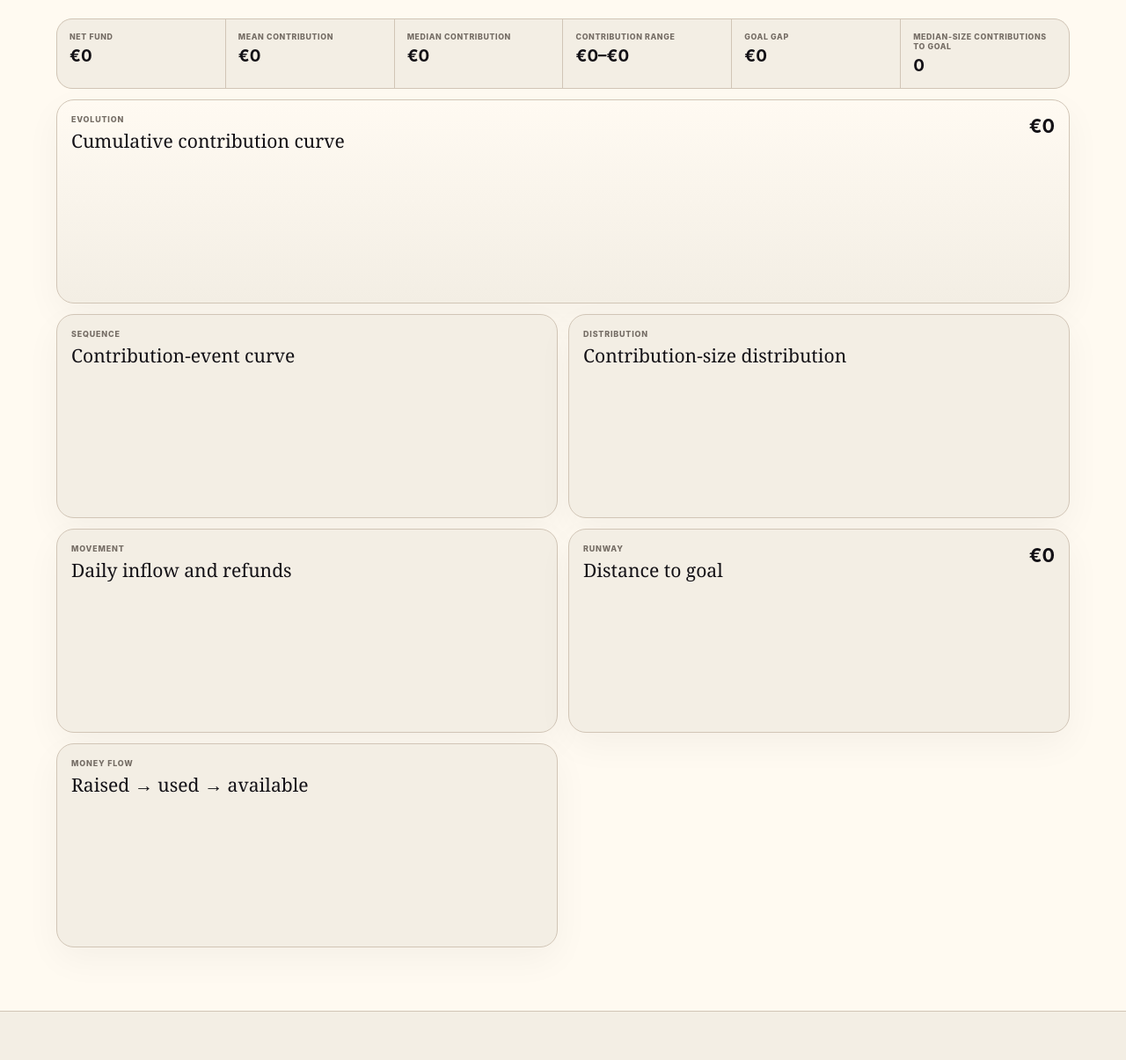
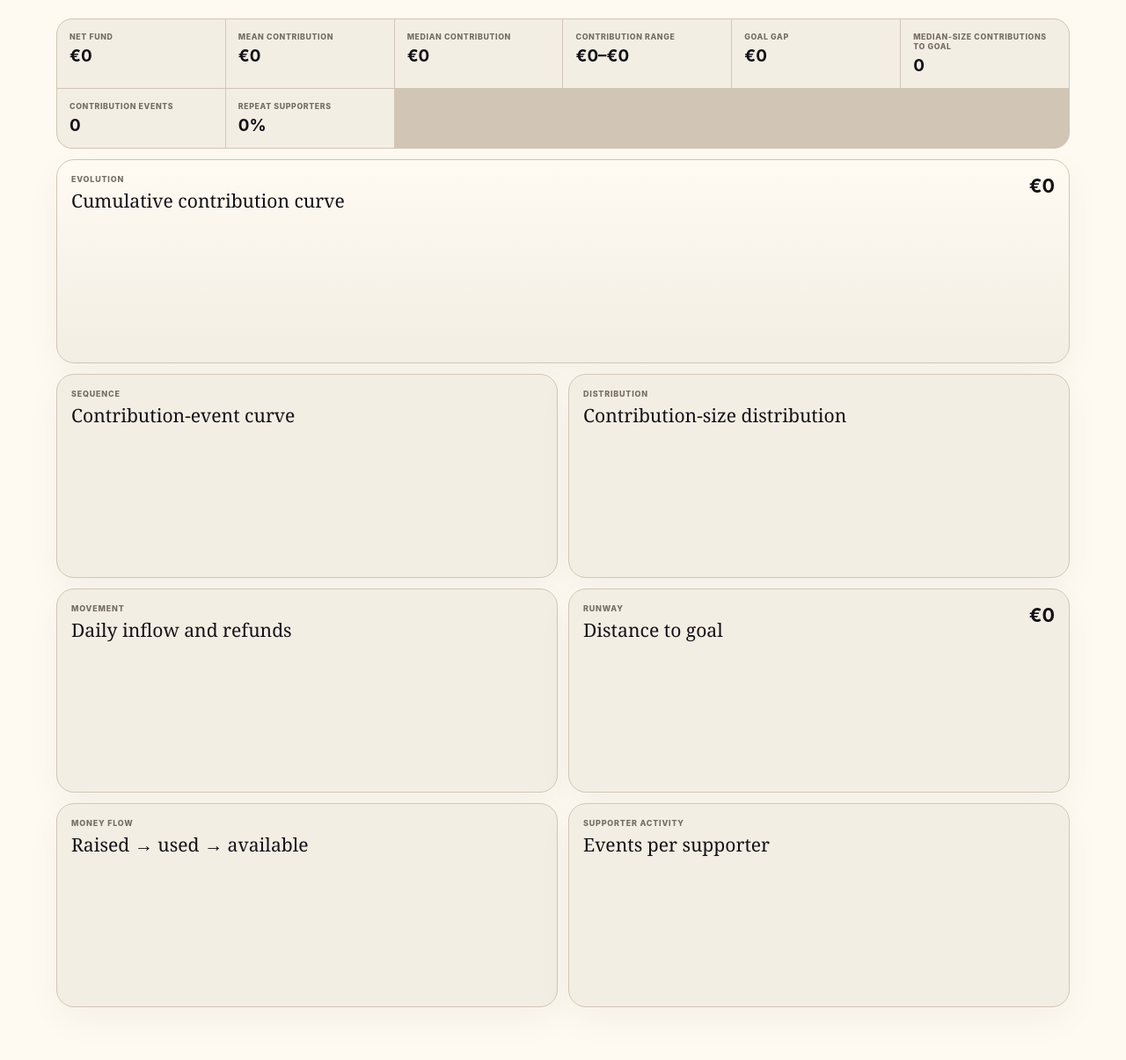
Before and after one commit to chilperic/chilperic.github.io, a plain HTML site: page solidarity-karen/index.html in a window 1280 px wide. Shown: the part 916-2121 px from the top of the page at 88% size. Drawn offline with nearby package versions, Linux system fonts and the light colour scheme; no server answers.

Commit message:
Add supporter-ID analytics to observatory

```diff
--- a/solidarity-karen/index.html
+++ b/solidarity-karen/index.html
@@ -91,6 +91,8 @@
         <article><span data-i18n="range">Contribution range</span><strong id="statRange">€0–€0</strong></article>
         <article><span data-i18n="goalGap">Goal gap</span><strong id="statGap">€0</strong></article>
         <article><span data-i18n="medianNeeded">Median-size contributions to goal</span><strong id="statNeeded">0</strong></article>
+        <article><span data-i18n="contributionEvents">Contribution events</span><strong id="statEvents">0</strong></article>
+        <article><span data-i18n="repeatSupporters">Repeat supporters</span><strong id="statRepeat">0%</strong></article>
       </div>
 
       <div class="dashboard-grid">
@@ -125,6 +127,11 @@
         <article class="viz-panel">
           <div class="viz-head"><div><span data-i18n="moneyFlow">Money flow</span><h3 data-i18n="raisedUsedAvailable">Raised → used → available</h3></div></div>
           <div class="chart-box"><canvas id="flowChart"></canvas></div>
+        </article>
+
+        <article class="viz-panel">
+          <div class="viz-head"><div><span data-i18n="supporterActivity">Supporter activity</span><h3 data-i18n="eventsPerSupporter">Events per supporter</h3></div></div>
+          <div class="chart-box"><canvas id="supporterActivityChart"></canvas></div>
         </article>
       </div>
     </section>
```
